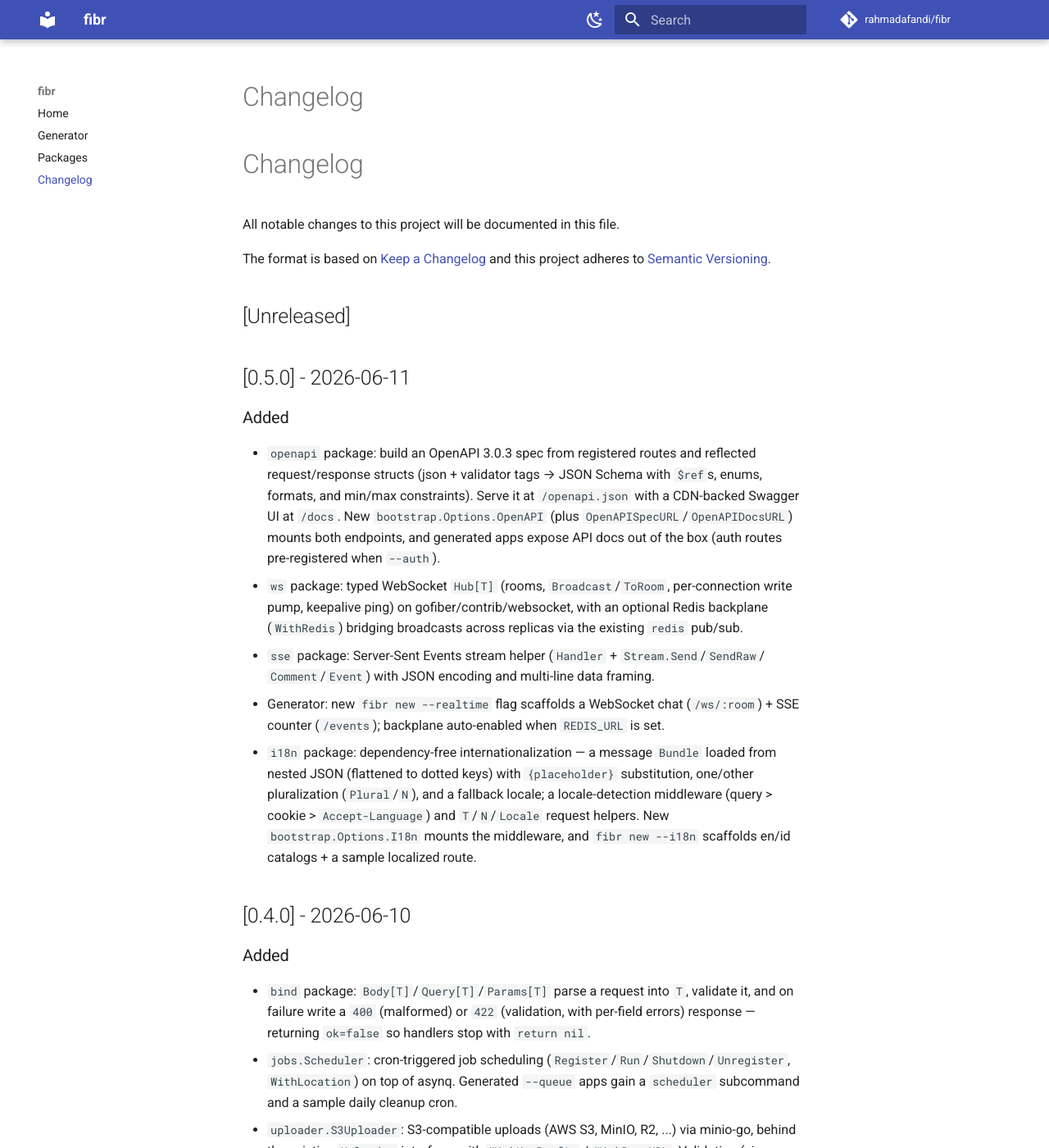
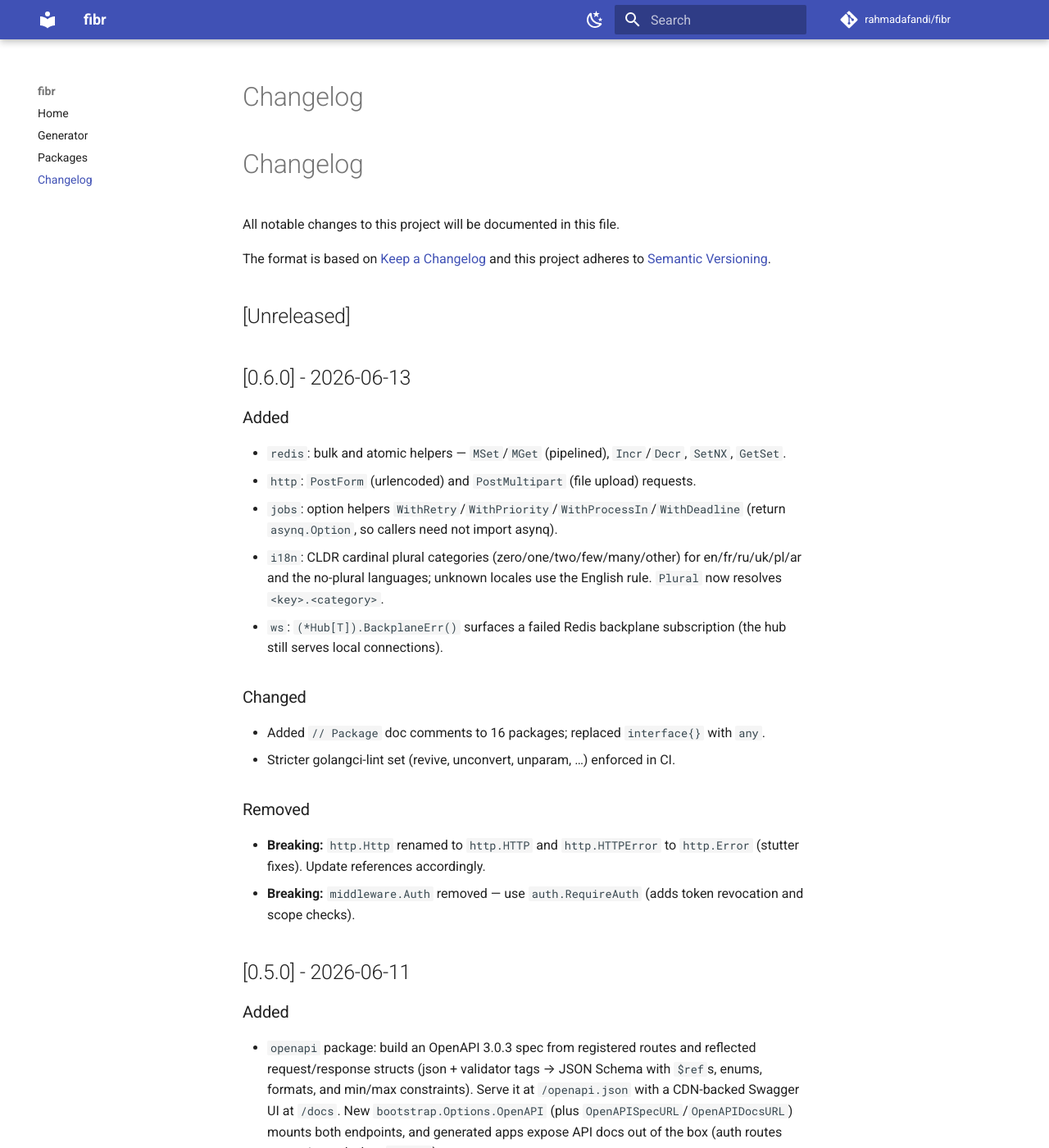
Before and after one commit to rahmadafandi/fibr, an MkDocs documentation site: the page built from docs-site/changelog.md, in a window 1280 px wide and 1400 px high. Shown: the whole window at 82% size. Built offline with MkDocs 1.6.1 and Material for MkDocs 9.7.7, drawn with Linux system fonts in a browser that asks for light colours; comment, search, counter and statistics services are not loaded.

Commit message:
docs: cut CHANGELOG [0.6.0] (#33)

```diff
--- a/CHANGELOG.md
+++ b/CHANGELOG.md
@@ -6,6 +6,33 @@ The format is based on [Keep a Changelog](https://keepachangelog.com/en/1.1.0/)
 and this project adheres to [Semantic Versioning](https://semver.org/spec/v2.0.0.html).
 
 ## [Unreleased]
+
+## [0.6.0] - 2026-06-13
+
+### Added
+
+- `redis`: bulk and atomic helpers — `MSet`/`MGet` (pipelined), `Incr`/`Decr`,
+  `SetNX`, `GetSet`.
+- `http`: `PostForm` (urlencoded) and `PostMultipart` (file upload) requests.
+- `jobs`: option helpers `WithRetry`/`WithPriority`/`WithProcessIn`/`WithDeadline`
+  (return `asynq.Option`, so callers need not import asynq).
+- `i18n`: CLDR cardinal plural categories (zero/one/two/few/many/other) for
+  en/fr/ru/uk/pl/ar and the no-plural languages; unknown locales use the English
+  rule. `Plural` now resolves `<key>.<category>`.
+- `ws`: `(*Hub[T]).BackplaneErr()` surfaces a failed Redis backplane subscription
+  (the hub still serves local connections).
+
+### Changed
+
+- Added `// Package` doc comments to 16 packages; replaced `interface{}` with `any`.
+- Stricter golangci-lint set (revive, unconvert, unparam, …) enforced in CI.
+
+### Removed
+
+- **Breaking:** `http.Http` renamed to `http.HTTP` and `http.HTTPError` to
+  `http.Error` (stutter fixes). Update references accordingly.
+- **Breaking:** `middleware.Auth` removed — use `auth.RequireAuth` (adds token
+  revocation and scope checks).
 
 ## [0.5.0] - 2026-06-11
 
```
Also changed, not shown: docs-site/packages.md (+2 -2 lines).
